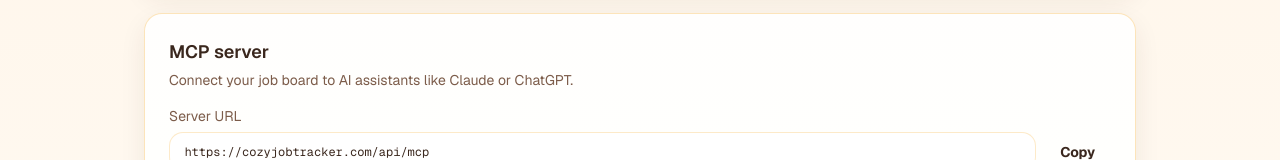
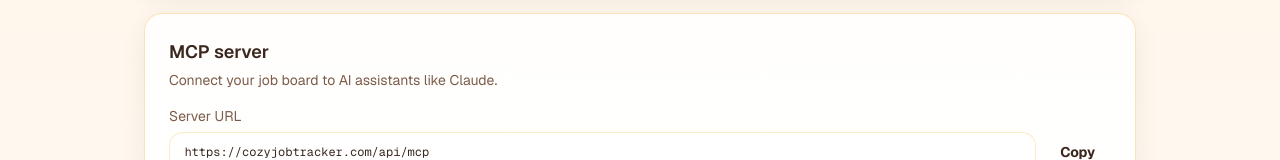
Before and after one commit to dwahbe/cozy-job-tracker, a Next.js app: page /settings in a window 1280 px wide. Shown: the part 728-888 px from the top of the page. Built offline with nearby package versions, Linux system fonts and the light colour scheme; no server answers; the database is empty; sample sign-in values are in the browser's storage.

Commit message:
Small copy change

```diff
--- a/app/(app)/settings/McpSection.tsx
+++ b/app/(app)/settings/McpSection.tsx
@@ -16,9 +16,7 @@ export function McpSection() {
   return (
     <div className="card p-6">
       <h2 className="text-lg font-semibold mb-1">MCP server</h2>
-      <p className="muted text-sm mb-4">
-        Connect your job board to AI assistants like Claude or ChatGPT.
-      </p>
+      <p className="muted text-sm mb-4">Connect your job board to AI assistants like Claude.</p>
 
       <div className="space-y-3">
         <div>
```
